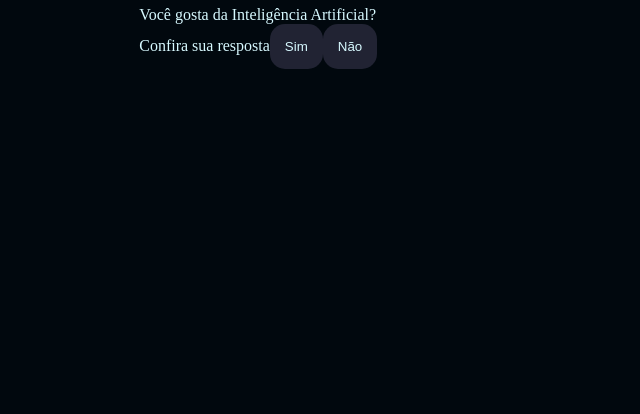
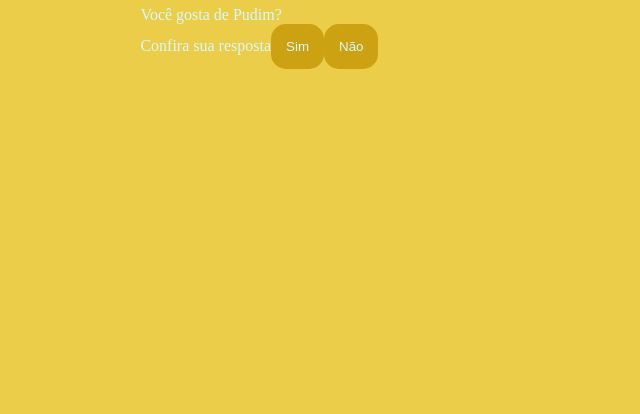
Before and after one commit to GustavinCV/IA3-E, a plain HTML site: page index.html in a window 1280 px wide. Shown: the part 402-816 px from the top of the page, without its empty margins (319-959 px from the left). Drawn offline with Linux system fonts and the light colour scheme.

Commit message:
Add files via upload

```diff
--- a/index.html
+++ b/index.html
@@ -10,7 +10,7 @@
 
 <body>
     <div class="caixa-principal">
-        <h1>Você decide o futuro da IA</h1>
+        <h1>PUDIM MARAVILHOSO</h1>
         <div class="caixa-pergunta"></div>
         <div class="caixa-alternativa"></div>
         <div class="caixa-resultado">
--- a/script.js
+++ b/script.js
@@ -2,10 +2,11 @@ const caixaPrincipal = document.querySelector('.caixa-principal');
 const caixaPergunta = document.querySelector('.caixa-pergunta');
 const caixaAlternativa = document.querySelector('.caixa-alternativa');
 const caixaResultado = document.querySelector('.caixa-resultado');
+const textoResultado = document.querySelector('.texto-resultado');
 
 const perguntas = [//abre a lista de objetos (itens)
     {//abre o item
-        enunciado: "Você gosta da Inteligência Artificial?",
+        enunciado: "Você gosta de Pudim?",
         alternativas: [{
             texto: "Sim",
             afirmação: "Afirmação da alternativa 1"
@@ -17,33 +18,35 @@ const perguntas = [//abre a lista de objetos (itens)
         ]
     },
     {
-        enunciado: "Você considera as IAs um perigo para a humanidade?",
+        enunciado: "Voce ja comeu algum Pudim nosso?",
         alternativas: [{
-            texto: "Quem sabe...",
+            texto: "Claro, o melho da cidade",
             afirmação: "Afirmação da alternativa 1"
         },
         {
-            texto:"Talvez",
+            texto:"Nao  (Deploravel)",
             afirmação:"Afirmação da alternativa 2"
         }
         ]
     },
     {
-        enunciado: "Você usa as IAs no sue dia-a-dia?",
+        enunciado: "Quanto voce pagaria em um lindo pudim como esse?",
         alternativas: [{
-            texto: "Sim",
+            texto: "R$5,00",
             afirmação: "Afirmação da alternativa 1"
         },
         {
-            texto: "Não",
+            texto: "R$10,00",
             afirmação: "Afirmação da alternativa"
         }
         ]
     }
 ]
+
+
 let posicao = 0;
 let perguntaAtual;
-let resposta = ""
+let respostas = "";
 
 
 function mostraPergunta() {
@@ -60,19 +63,19 @@ function mostraAlternativas() {
     for (const alternativa of perguntaAtual.alternativas) {
         const botaoAlternativas = document.createElement("button");
         botaoAlternativas.textContent = alternativa.texto;
-        botaoAlternativas.addEventListener("click",()=>respostasSelecionadas(alternativa));
+        botaoAlternativas.addEventListener("click",  () => respostasSelecionadas(alternativa));
         caixaAlternativa.appendChild(botaoAlternativas);
     }
 }
-function respostasSelecionadas(opcaoSelecionadas){
-    const afirmacoes = opcaoSelecionadas.afirmação;
-    respostas += afirmacoes +" ";
-    posicao ++;
+function respostasSelecionadas(opcaoSelecionada){
+    const afirmacoes = opcaoSelecionada.afirmação;
+    respostas += afirmacoes + " ";
+    posicao++;
     mostraPergunta();
 }
 function mostraResultado(){
-    caixaPergunta.textContent = "Daqui a 10 anos... ";
-    textoResultado.textContent = respostas
+    caixaPergunta.textContent = "Confira suas respostas: ";
+    textoResultado.textContent = respostas;
     caixaAlternativa.textContent = "";
 }
 mostraPergunta();
--- a/style.css
+++ b/style.css
@@ -1,8 +1,8 @@
 :root{
-    --cor-fundo: #01080E;
-    --cor-principal: #0b0d20;
-    --cor-secundaria: #212333;
-    --cor-destaque: #2dbefd;
+    --cor-fundo: #ebcd49;
+    --cor-principal: #f05800;
+    --cor-secundaria: #cca112;
+    --cor-destaque: #a7642d;
     --cor-texto: #D7F9FF;
 }
 body{
```
